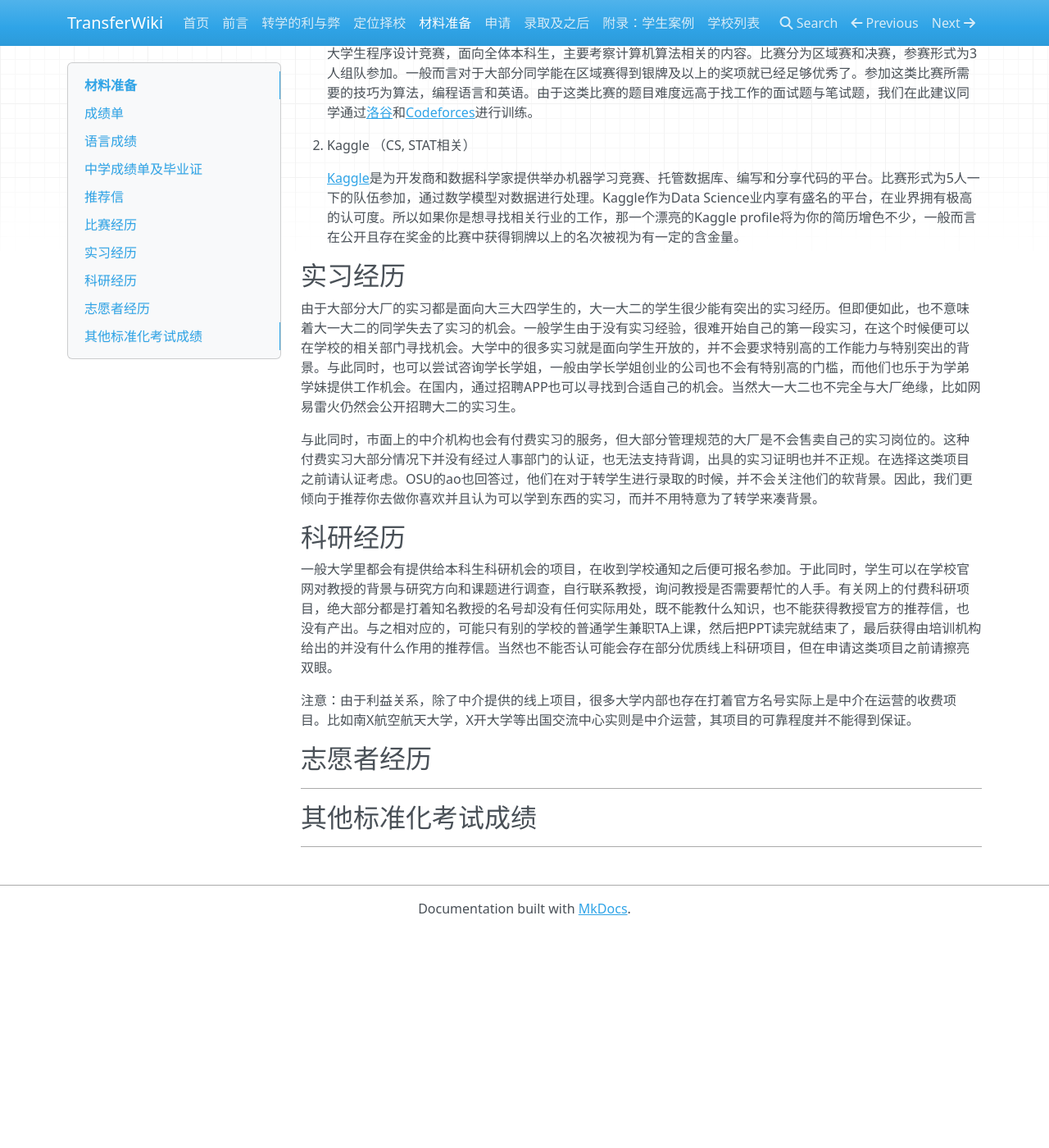
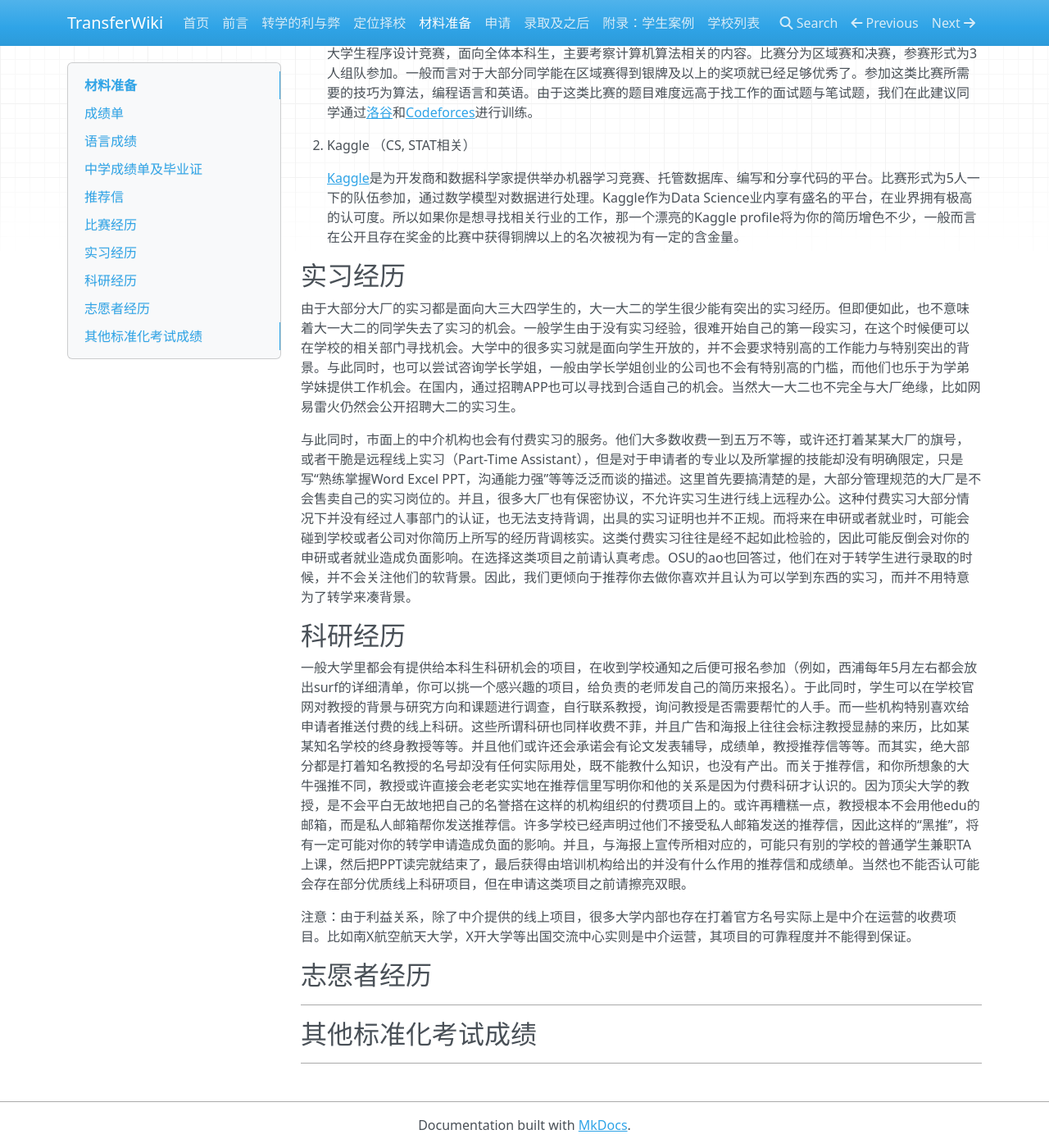
Before and after one commit to SihanXU/TransferWiki, an MkDocs documentation site: the page built from docs/material.md, in a window 1280 px wide and 1400 px high, scrolled down 1349 px. Shown: the whole window at 82% size. Built offline with MkDocs 1.6.1, drawn with Linux system fonts in a browser that asks for light colours; nearby versions of some CDN libraries; before the commit the page ends 2485 px from its top, so only the background shows below that.

Commit message:
Update material.md

```diff
--- a/docs/material.md
+++ b/docs/material.md
@@ -36,11 +36,11 @@
 
 由于大部分大厂的实习都是面向大三大四学生的，大一大二的学生很少能有突出的实习经历。但即便如此，也不意味着大一大二的同学失去了实习的机会。一般学生由于没有实习经验，很难开始自己的第一段实习，在这个时候便可以在学校的相关部门寻找机会。大学中的很多实习就是面向学生开放的，并不会要求特别高的工作能力与特别突出的背景。与此同时，也可以尝试咨询学长学姐，一般由学长学姐创业的公司也不会有特别高的门槛，而他们也乐于为学弟学妹提供工作机会。在国内，通过招聘APP也可以寻找到合适自己的机会。当然大一大二也不完全与大厂绝缘，比如网易雷火仍然会公开招聘大二的实习生。
 
-与此同时，市面上的中介机构也会有付费实习的服务，但大部分管理规范的大厂是不会售卖自己的实习岗位的。这种付费实习大部分情况下并没有经过人事部门的认证，也无法支持背调，出具的实习证明也并不正规。在选择这类项目之前请认证考虑。OSU的ao也回答过，他们在对于转学生进行录取的时候，并不会关注他们的软背景。因此，我们更倾向于推荐你去做你喜欢并且认为可以学到东西的实习，而并不用特意为了转学来凑背景。
+与此同时，市面上的中介机构也会有付费实习的服务。他们大多数收费一到五万不等，或许还打着某某大厂的旗号，或者干脆是远程线上实习（Part-Time Assistant），但是对于申请者的专业以及所掌握的技能却没有明确限定，只是写“熟练掌握Word Excel PPT，沟通能力强”等等泛泛而谈的描述。这里首先要搞清楚的是，大部分管理规范的大厂是不会售卖自己的实习岗位的。并且，很多大厂也有保密协议，不允许实习生进行线上远程办公。这种付费实习大部分情况下并没有经过人事部门的认证，也无法支持背调，出具的实习证明也并不正规。而将来在申研或者就业时，可能会碰到学校或者公司对你简历上所写的经历背调核实。这类付费实习往往是经不起如此检验的，因此可能反倒会对你的申研或者就业造成负面影响。在选择这类项目之前请认真考虑。OSU的ao也回答过，他们在对于转学生进行录取的时候，并不会关注他们的软背景。因此，我们更倾向于推荐你去做你喜欢并且认为可以学到东西的实习，而并不用特意为了转学来凑背景。
 
 ## 科研经历
 
-一般大学里都会有提供给本科生科研机会的项目，在收到学校通知之后便可报名参加。于此同时，学生可以在学校官网对教授的背景与研究方向和课题进行调查，自行联系教授，询问教授是否需要帮忙的人手。有关网上的付费科研项目，绝大部分都是打着知名教授的名号却没有任何实际用处，既不能教什么知识，也不能获得教授官方的推荐信，也没有产出。与之相对应的，可能只有别的学校的普通学生兼职TA上课，然后把PPT读完就结束了，最后获得由培训机构给出的并没有什么作用的推荐信。当然也不能否认可能会存在部分优质线上科研项目，但在申请这类项目之前请擦亮双眼。
+一般大学里都会有提供给本科生科研机会的项目，在收到学校通知之后便可报名参加（例如，西浦每年5月左右都会放出surf的详细清单，你可以挑一个感兴趣的项目，给负责的老师发自己的简历来报名）。于此同时，学生可以在学校官网对教授的背景与研究方向和课题进行调查，自行联系教授，询问教授是否需要帮忙的人手。而一些机构特别喜欢给申请者推送付费的线上科研。这些所谓科研也同样收费不菲，并且广告和海报上往往会标注教授显赫的来历，比如某某知名学校的终身教授等等。并且他们或许还会承诺会有论文发表辅导，成绩单，教授推荐信等等。而其实，绝大部分都是打着知名教授的名号却没有任何实际用处，既不能教什么知识，也没有产出。而关于推荐信，和你所想象的大牛强推不同，教授或许直接会老老实实地在推荐信里写明你和他的关系是因为付费科研才认识的。因为顶尖大学的教授，是不会平白无故地把自己的名誉搭在这样的机构组织的付费项目上的。或许再糟糕一点，教授根本不会用他edu的邮箱，而是私人邮箱帮你发送推荐信。许多学校已经声明过他们不接受私人邮箱发送的推荐信，因此这样的“黑推”，将有一定可能对你的转学申请造成负面的影响。并且，与海报上宣传所相对应的，可能只有别的学校的普通学生兼职TA上课，然后把PPT读完就结束了，最后获得由培训机构给出的并没有什么作用的推荐信和成绩单。当然也不能否认可能会存在部分优质线上科研项目，但在申请这类项目之前请擦亮双眼。
 
 注意：由于利益关系，除了中介提供的线上项目，很多大学内部也存在打着官方名号实际上是中介在运营的收费项目。比如南X航空航天大学，X开大学等出国交流中心实则是中介运营，其项目的可靠程度并不能得到保证。
 
```
